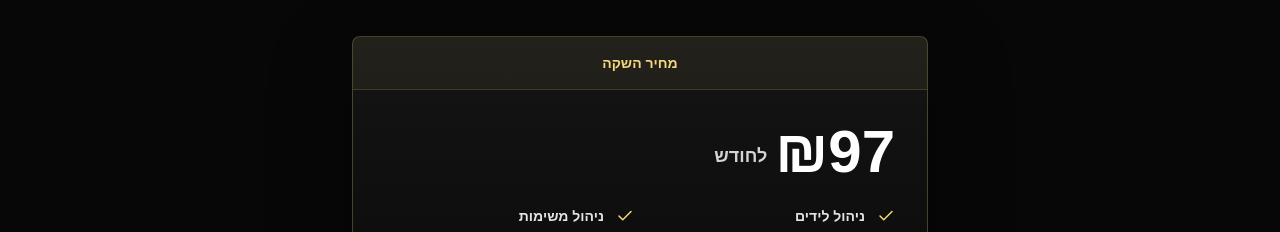
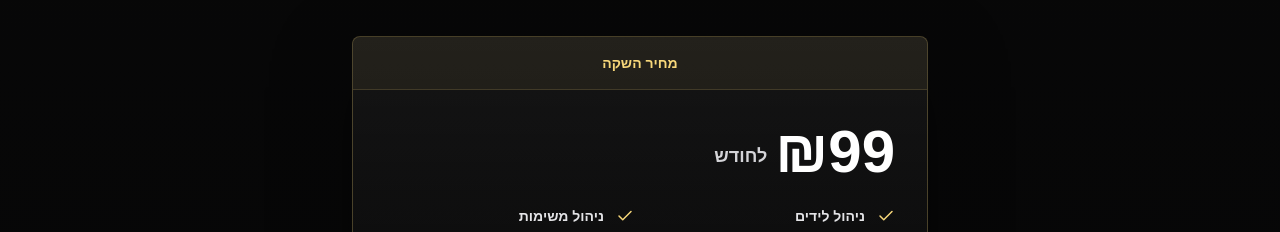
Before and after one commit to hubianron-cpu/goldenflowcrmweb, a Next.js app: page / in a window 1280 px wide. Shown: the part 5040-5272 px from the top of the page. Built offline with nearby package versions, Linux system fonts and the light colour scheme.

Commit message:
price update homeoverviewsections

```diff
--- a/components/HomeOverviewSections.tsx
+++ b/components/HomeOverviewSections.tsx
@@ -216,7 +216,7 @@ export function HomePricingPreview() {
           </div>
           <div className="p-6 sm:p-8">
             <div className="flex items-end justify-center gap-2 sm:justify-start">
-              <span className="text-5xl font-black text-white sm:text-6xl">₪97</span>
+              <span className="text-5xl font-black text-white sm:text-6xl">₪99</span>
               <span className="pb-3 text-lg font-bold text-zinc-300">לחודש</span>
             </div>
             <ul className="mt-6 grid gap-3 sm:grid-cols-2">
```
